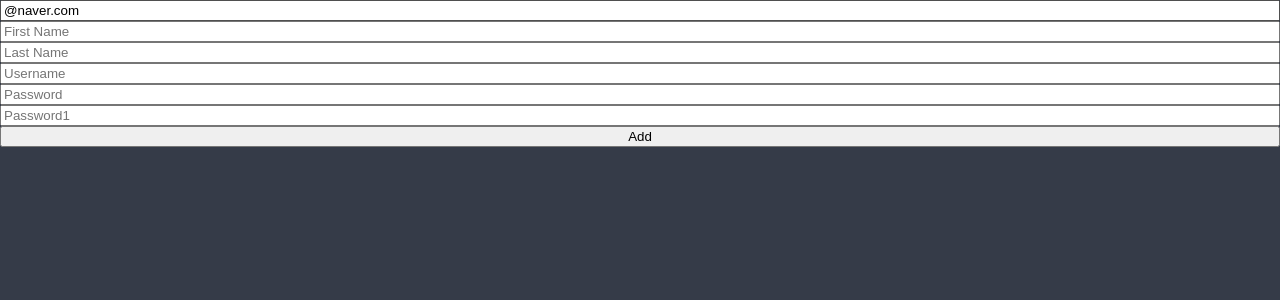
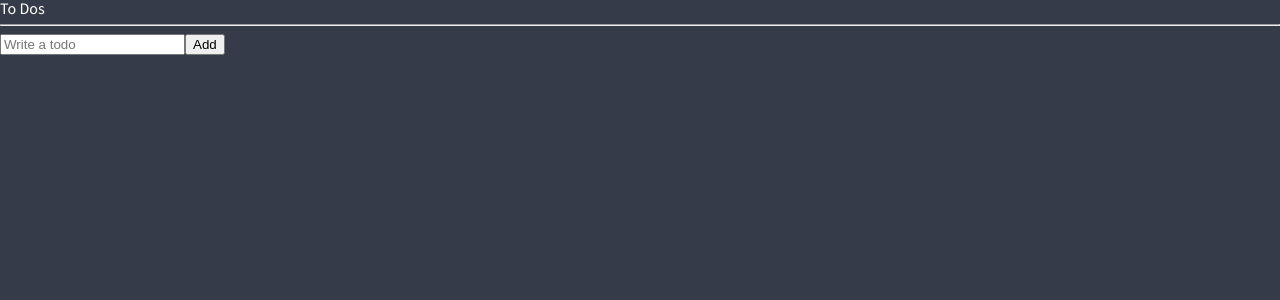
Before and after one commit to G-Hae/Self-Study, a React (Create React App) app in the folder reactmaster/: page / in a window 1280 px wide. Shown: the top 300 px of the page. Built offline with nearby package versions, Linux system fonts and the light colour scheme.

Commit message:
feat: todo list with Recoil

```diff
--- a/reactmaster/src/App.tsx
+++ b/reactmaster/src/App.tsx
@@ -1,5 +1,5 @@
 import { createGlobalStyle } from "styled-components";
-import ToDoList from "./TodoList";
+import ToDoList from "./components/TodoList";
 
 const GlobalStyle = createGlobalStyle`
     @import url('https://fonts.googleapis.com/css2?family=Source+Sans+Pro:wght@300;400&display=swap');
--- a/reactmaster/src/TodoList.tsx
+++ /dev/null
@@ -1,87 +0,0 @@
-import {useForm} from "react-hook-form";
-
-/*
-function ToDoList(){
-    const [toDo, setTodo] = useState("");
-    const [toDoError, setToDoError] = useState("");
-
-    const onChange =(event:React.FormEvent<HTMLInputElement>)=>{
-        const {currentTarget: {value}, } = event;
-        setToDoError("");
-        setTodo(value);
-    };
-
-    const onSubmit =(event:React.FormEvent<HTMLFormElement>)=>{
-        event.preventDefault();
-        if(toDo.length<10){
-            setToDoError("To Do should be longer");
-        }
-        console.log(toDo);
-    };
-
-    return <div>
-        <form onSubmit={onSubmit}>
-            <input onChange={onChange} value={toDo} placeholder="Write a todo"/>
-            <button>Add</button>
-            {toDoError !==""? toDoError:null}
-        </form>
-    </div>;
-}
-*/
-
-interface IForm{
-    Email: string;
-    firstName: string;
-    lastName?: string;
-    username: string;
-    password?: string;
-    password1?: string;
-}
-
-
-function ToDoList(){
-    const {register, watch, handleSubmit, formState: {errors}} = useForm<IForm>({
-        defaultValues: {
-            Email:"@naver.com",
-        },
-    });
-    const onValid = (data:any) =>{
-        console.log(data);
-    };
-    console.log(errors?.Email?.message);
-    return <div>
-        <form style={{ display: "flex", flexDirection: "column"}}
-        onSubmit={handleSubmit(onValid)}>
-            <input {...register("Email", {
-                required: "Email required",
-                pattern: {
-                    value:/^[A-Za-z0-9._%+-]+@naver.com$/,
-                    message: "Only naver.com emails allowed"
-                }
-                })} placeholder="Email"/>
-            <span>{errors?.Email?.message}</span>
-            <input {...register("firstName", {required: "Write Here!"})} placeholder="First Name"/>
-            <span>{errors?.firstName?.message}</span>
-
-            <input {...register("lastName", {required: "Write Here!"})} placeholder="Last Name"/>
-            <span>{errors?.lastName?.message}</span>
-
-            <input {...register("username", {required: "Write Here!", minLength:10})} placeholder="Username"/>
-            <span>{errors?.username?.message}</span>
-
-            <input {...register("password", {required: "Write Here!", minLength:5, maxLength:10})} placeholder="Password"/>
-            <span>{errors?.password?.message}</span>
-
-            <input {...register("password1", {required: "Password is required", minLength:{
-                value: 5,
-                message: "Your password is too short."
-            },
-            })} placeholder="Password1"/>
-            <span>{errors?.password1?.message}</span>
-
-            <button>Add</button>
-        </form>
-    </div>;
-}
-
-export default ToDoList;
--- /dev/null
+++ b/reactmaster/src/components/CreateToDo.tsx
@@ -0,0 +1,29 @@
+import { useForm } from "react-hook-form";
+import { useSetRecoilState } from "recoil";
+import { toDoState } from "./atoms";
+
+interface IForm{
+    toDo: string;
+}
+
+function CreateToDO(){
+    const setTodos = useSetRecoilState(toDoState);
+    const {register, handleSubmit, setValue} = useForm<IForm>();
+
+    const handleValid =({toDo}: IForm)=>{
+        setTodos((oldToDos) => [{text: toDo, id:Date.now(), category:"TO_DO"}, ...oldToDos])
+        setValue("toDo","");
+    };
+
+    return<div>
+    <form onSubmit={handleSubmit(handleValid)}>
+        <input {...register("toDo",{
+            required: "Please write a To Do",
+        })} placeholder="Write a todo"/>
+        <button>Add</button>
+    </form>
+    </div>
+
+}
+
+export default CreateToDO;
--- /dev/null
+++ b/reactmaster/src/components/ToDo.tsx
@@ -0,0 +1,22 @@
+import { useSetRecoilState } from "recoil";
+import { IToDo, toDoState } from "./atoms";
+
+function ToDo({text, category, id}:IToDo){
+    const setTodos =useSetRecoilState(toDoState);
+    const onClick = (event:React.MouseEvent<HTMLButtonElement>) =>{
+    const {
+        currentTarget:{ name },
+     } = event;
+    };
+
+    return (
+    <li>
+        <span>{text}</span>
+        {category !== "DOING" && <button name="DOING" onClick={onClick}>Doing</button>}
+        {category !== "TO_DO" && <button name="TO_DO" onClick={onClick}>ToDo</button>}
+        {category !== "DONE" && <button  name="DONE" onClick={onClick}>DONE</button> }
+     </li>
+    );
+}
+
+export default ToDo;
--- /dev/null
+++ b/reactmaster/src/components/TodoList.tsx
@@ -0,0 +1,22 @@
+import { useRecoilValue } from "recoil";
+import { toDoState } from "./atoms";
+import CreateToDO from "./CreateToDo";
+import ToDo from "./ToDo";
+
+
+
+function ToDoList(){
+    const toDos = useRecoilValue(toDoState);
+
+    return <div>
+        <h1>To Dos</h1>
+        <hr/>
+        <CreateToDO />
+        <ul>
+            {toDos.map((toDo) =><ToDo key={toDo.id} {...toDo} />)}
+        </ul>
+    </div>
+}
+
+
+export default ToDoList;
--- /dev/null
+++ b/reactmaster/src/components/atoms.tsx
@@ -0,0 +1,12 @@
+import { atom } from "recoil";
+
+export interface IToDo{
+    text: string;
+    id: number;
+    category: "TO_DO"|"DOING"|"DONE";
+}
+
+export const toDoState = atom<IToDo[]>({
+    key: "toDo",
+    default:[],
+})
```
